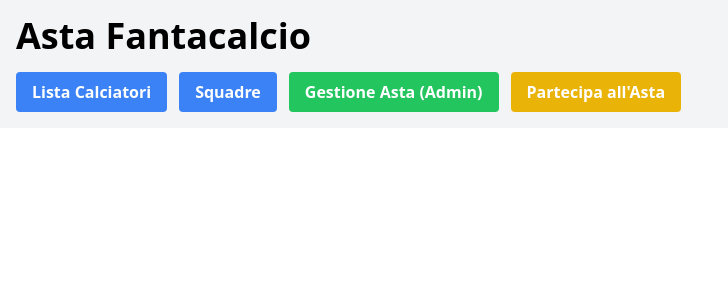
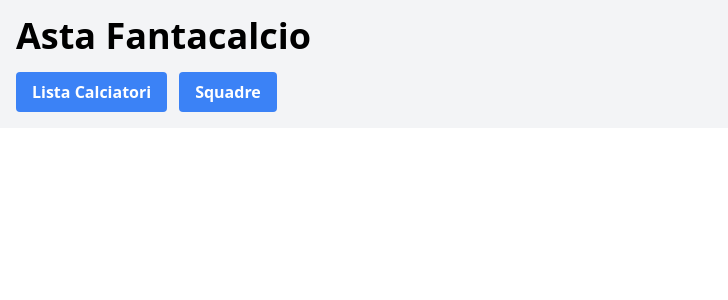
Before and after one commit to andrearugge/fantacalcio-fe, a React (Create React App) app: page / in a window 1280 px wide. Shown: the top 300 px of the page, without its empty margins (0-728 px from the left). Built offline with nearby package versions, Linux system fonts and the light colour scheme.

Commit message:
Remove auction

```diff
--- a/src/components/Home.js
+++ b/src/components/Home.js
@@ -19,20 +19,6 @@ function Home() {
         >
           Squadre
         </Link>
-
-        <Link
-          to="/auction-admin"
-          className="bg-green-500 hover:bg-green-700 text-white font-bold py-2 px-4 rounded"
-        >
-          Gestione Asta (Admin)
-        </Link>
-
-        <Link
-          to="/auction-login"
-          className="bg-yellow-500 hover:bg-yellow-700 text-white font-bold py-2 px-4 rounded"
-        >
-          Partecipa all'Asta
-        </Link>
       </div>
     </div>
   );
```
